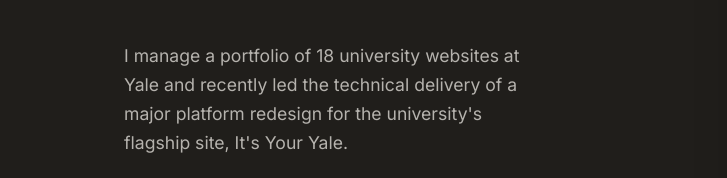
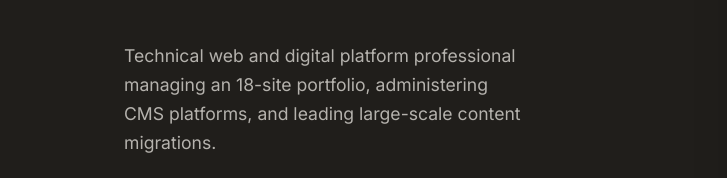
Before and after one commit to laingj1/portfolio, a plain HTML site: page index.html in a window 1280 px wide. Shown: the part 465-643 px from the top of the page, 0-727 px from the left. Drawn offline with Linux system fonts and the light colour scheme.

Commit message:
Update hero lead paragraph in index.html

```diff
--- a/index.html
+++ b/index.html
@@ -62,7 +62,7 @@
       <div class="hero__panel hero__panel--content">
         <p class="hero__kicker">— Introduction</p>
         <h1 class="hero__title">Website Manager &amp; Communications Professional at Yale University.</h1>
-        <p class="hero__lead">I manage a portfolio of 18 university websites at Yale and recently led the technical delivery of a major platform redesign for the university's flagship site, It's Your Yale.</p>
+        <p class="hero__lead">Technical web and digital platform professional managing an 18-site portfolio, administering CMS platforms, and leading large-scale content migrations.</p>
         <div class="hero__actions">
           <a class="btn btn--primary" href="#about">About Me</a>
           <a class="btn btn--ghost" href="#experience">My Experience</a>
```
